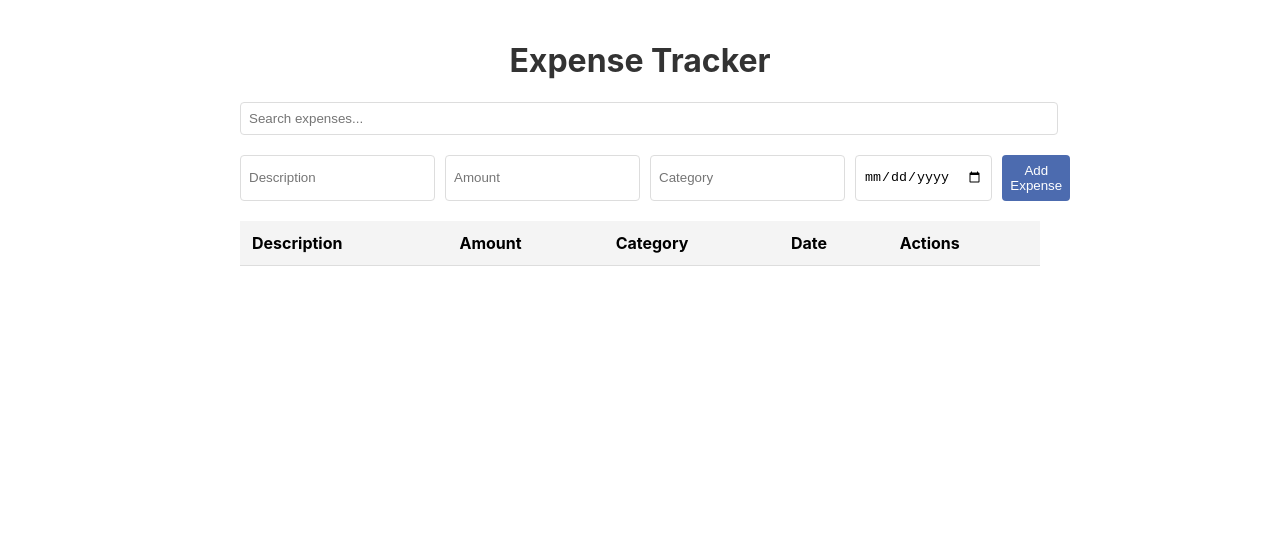
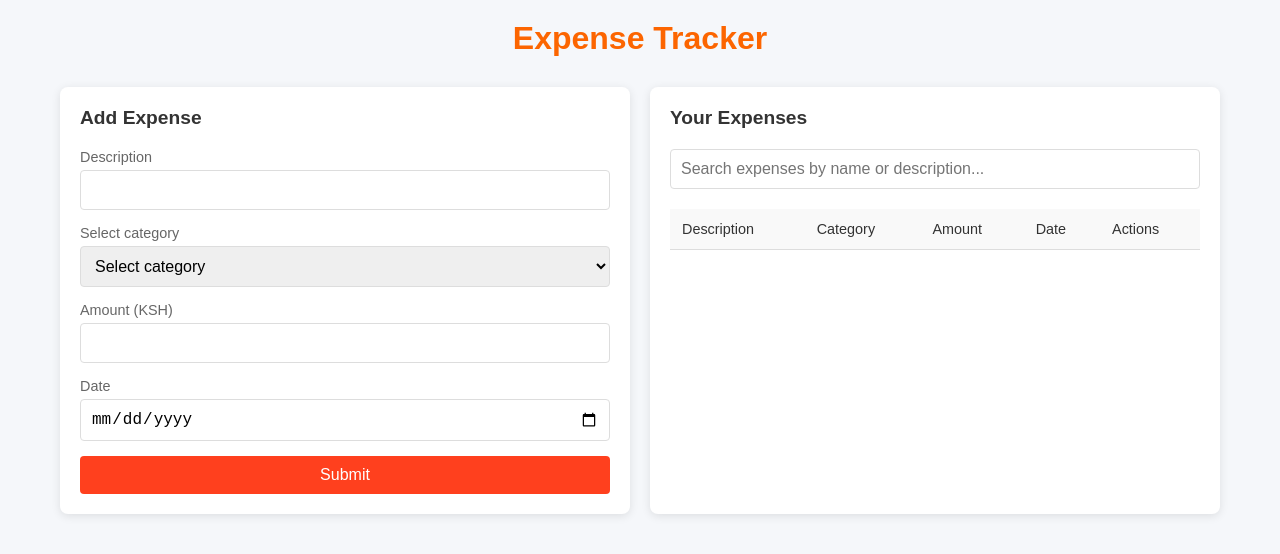
Before and after one commit to colinskorir/Expense-tracker, a React (Create React App) app: page / in a window 1280 px wide. Shown: the top 554 px of the page. Built offline with nearby package versions, Linux system fonts and the light colour scheme.

Commit message:
files added

```diff
--- a/src/App.css
+++ b/src/App.css
@@ -1,78 +1,144 @@
-.app-container {
-  max-width: 800px;
-  margin: 0 auto;
-  padding: 20px;
+/* src/App.css */
+* {
+  margin: 0;
+  padding: 0;
+  box-sizing: border-box;
 }
 
-h1 {
+body {
+  font-family: Arial, sans-serif;
+  background-color: #f5f7fa;
+}
+
+.app-container {
+  max-width: 1200px;
+  margin: 20px auto;
+  padding: 0 20px;
+}
+
+.app-container h1 {
   text-align: center;
+  color: #fc6500;
+  margin-bottom: 30px;
+}
+
+.main-content {
+  display: flex;
+  gap: 20px;
+  flex-wrap: wrap;
+}
+
+.form-section,
+.table-section {
+  background-color: white;
+  border-radius: 8px;
+  box-shadow: 0 2px 10px rgba(0, 0, 0, 0.1);
+  padding: 20px;
+  flex: 1;
+  min-width: 300px;
+}
+
+.form-section h2,
+.table-section h2 {
+  font-size: 1.2rem;
+  margin-bottom: 20px;
   color: #333;
 }
 
+/* Form Styles */
 .expense-form {
-  display: grid;
-  grid-template-columns: repeat(4, 1fr) auto;
-  gap: 10px;
-  margin-bottom: 20px;
+  display: flex;
+  flex-direction: column;
+  gap: 15px;
 }
 
-.expense-form input,
-.expense-form button {
-  padding: 8px;
+.form-group {
+  display: flex;
+  flex-direction: column;
+  gap: 5px;
+}
+
+.form-group label {
+  font-size: 0.9rem;
+  color: #666;
+}
+
+.form-group input,
+.form-group select {
+  padding: 10px;
   border: 1px solid #ddd;
   border-radius: 4px;
+  font-size: 1rem;
 }
 
+
+
 .expense-form button {
-  background-color: #4c6baf;
+  background-color: #ff401e;
   color: white;
   border: none;
+  padding: 10px;
+  border-radius: 4px;
   cursor: pointer;
+  font-size: 1rem;
 }
 
 .expense-form button:hover {
-  background-color: #a05345;
+  background-color: #4dee1c;
 }
 
+/* Search Bar Styles */
 .search-bar {
   width: 100%;
-  padding: 8px;
-  margin-bottom: 20px;
+  padding: 10px;
   border: 1px solid #ddd;
   border-radius: 4px;
+  margin-bottom: 20px;
+  font-size: 1rem;
 }
 
+/* Table Styles */
 .expense-table {
   width: 100%;
   border-collapse: collapse;
-  margin-top: 20px;
 }
 
 .expense-table th,
 .expense-table td {
   padding: 12px;
   text-align: left;
+  font-size: 0.9rem;
+}
+
+.expense-table th {
+  background-color: #f9f9f9;
+  color: #333;
+  font-weight: normal;
   border-bottom: 1px solid #ddd;
 }
 
-.expense-table th {
-  background-color: #f4f4f4;
-  cursor: pointer;
+.expense-table td {
+  border-bottom: 1px solid #eee;
 }
 
-.expense-table th:hover {
-  background-color: #e0e0e0;
+.expense-table tbody tr:nth-child(odd) {
+  background-color: #f9f9f9;
+}
+
+.expense-table tbody tr:hover {
+  background-color: #f1f1f1;
 }
 
 .delete-btn {
-  background-color: #f44336;
+  background-color: #ff6f61;
   color: white;
   border: none;
-  padding: 6px 12px;
+  padding: 5px 10px;
   border-radius: 4px;
   cursor: pointer;
+  font-size: 0.9rem;
 }
 
 .delete-btn:hover {
-  background-color: #da190b;
+  background-color: #ff5a4d;
 }
--- a/src/App.js
+++ b/src/App.js
@@ -26,14 +26,22 @@ function App() {
   return (
     <div className="app-container">
       <h1>Expense Tracker</h1>
+      <div className="main-content">
+        <div className="form-section">
+          <h2>Add Expense</h2>
+          <ExpenseForm addExpense={addExpense} />
+        </div>
+        <div className="table-section">
+          <h2>Your Expenses</h2>
           <SearchBar setSearchTerm={setSearchTerm} />
-      <ExpenseForm addExpense={addExpense} />
           <ExpenseTable
             expenses={filteredExpenses}
             deleteExpense={deleteExpense}
             setExpenses={setExpenses}
           />
         </div>
+      </div>
+    </div>
   );
 }
 
--- a/src/Components/ExpenseForm.js
+++ b/src/Components/ExpenseForm.js
@@ -1,3 +1,4 @@
+// src/components/ExpenseForm.js
 import React, { useState } from 'react';
 
 function ExpenseForm({ addExpense }) {
@@ -32,30 +33,44 @@ function ExpenseForm({ addExpense }) {
 
   return (
     <form onSubmit={handleSubmit} className="expense-form">
+
+      <div className="form-group">
+        <label>Description</label>
         <input
           type="text"
-        name="description"
-        value={formData.description}
+          name="descriptionDetail"
+          value={formData.descriptionDetail || ''}
           onChange={handleChange}
-        placeholder="Description"
           required
         />
+      </div>
+      <div className="form-group">
+        <label>Select category</label>
+        <select
+          name="category"
+          value={formData.category}
+          onChange={handleChange}
+          required
+        >
+          <option value="" disabled>Select category</option>
+          <option value="Food">Food</option>
+          <option value="">Utilities</option>
+          <option value="Personal">Personal</option>
+          <option value="Material">Material</option>
+        </select>
+      </div>
+      <div className="form-group">
+        <label>Amount (KSH)</label>
         <input
           type="number"
           name="amount"
           value={formData.amount}
           onChange={handleChange}
-        placeholder="Amount"
           required
         />
-      <input
-        type="text"
-        name="category"
-        value={formData.category}
-        onChange={handleChange}
-        placeholder="Category"
-        required
-      />
+      </div>
+      <div className="form-group">
+        <label>Date</label>
         <input
           type="date"
           name="date"
@@ -63,7 +78,8 @@ function ExpenseForm({ addExpense }) {
           onChange={handleChange}
           required
         />
-      <button type="submit">Add Expense</button>
+      </div>
+      <button type="submit">Submit</button>
     </form>
   );
 }
--- a/src/Components/ExpenseTable.js
+++ b/src/Components/ExpenseTable.js
@@ -1,3 +1,4 @@
+// src/components/ExpenseTable.js
 import React from 'react';
 
 function ExpenseTable({ expenses, deleteExpense, setExpenses }) {
@@ -12,13 +13,14 @@ function ExpenseTable({ expenses, deleteExpense, setExpenses }) {
     <table className="expense-table">
       <thead>
         <tr>
-          <th onClick={() => sortExpenses('description')}>
+
+          <th onClick={() => sortExpenses('descriptionDetail')}>
             Description
           </th>
-          <th>Amount</th>
           <th onClick={() => sortExpenses('category')}>
             Category
           </th>
+          <th>Amount</th>
           <th>Date</th>
           <th>Actions</th>
         </tr>
@@ -27,8 +29,9 @@ function ExpenseTable({ expenses, deleteExpense, setExpenses }) {
         {expenses.map((expense) => (
           <tr key={expense.id}>
             <td>{expense.description}</td>
-            <td>${parseFloat(expense.amount).toFixed(2)}</td>
+            <td>{expense.descriptionDetail || '-'}</td>
             <td>{expense.category}</td>
+            <td>Ksh {parseFloat(expense.amount).toFixed(2)}</td>
             <td>{expense.date}</td>
             <td>
               <button
--- a/src/Components/SearchBar.js
+++ b/src/Components/SearchBar.js
@@ -1,10 +1,11 @@
+// src/components/SearchBar.js
 import React from 'react';
 
 function SearchBar({ setSearchTerm }) {
   return (
     <input
       type="text"
-      placeholder="Search expenses..."
+      placeholder="Search expenses by name or description..."
       onChange={(e) => setSearchTerm(e.target.value)}
       className="search-bar"
     />
```
Lines whose indentation alone changed are shown as unchanged.
